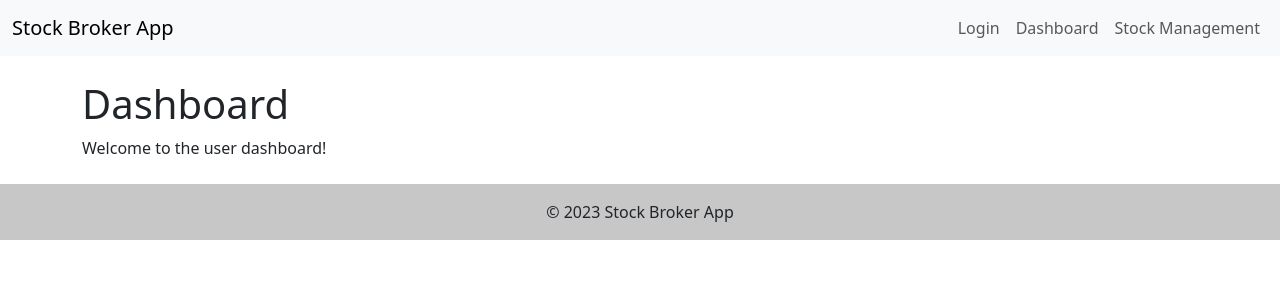
After one commit to ekrosenberg/Final_Stocks, a Flask app: page /user_dashboard in a window 1280 px wide. The commit adds this page. Shown: the top 300 px of the page. Run offline with Flask 3, Linux system fonts and the light colour scheme; some libraries are stand-ins or nearby versions.

Commit message:
Re-structured admin/user dashboard and stock management. App route upgraded and HTML updates

```diff
--- a/app.py
+++ b/app.py
@@ -1,24 +1,42 @@
+#Initial imports
+
 from flask import Flask, render_template
 from flask_bootstrap import Bootstrap5
 
 app = Flask(__name__)
 bootstrap = Bootstrap5(app)
 
-@app.route('/')
-def base():
-    return render_template('base.html')
-
-@app.route('/dashboard')
-def dashboard():
-    return render_template('dashboard.html')
+#Shared login HTML pages between users and admins
 
 @app.route('/login')
 def login():
     return render_template('login.html')
 
-@app.route('/stock_management')
-def stock_management():
-    return render_template('stock_management.html')
+@app.route('/')
+def base():
+    return render_template('base.html')
+
+#User-exclusive app route pages
+
+@app.route('/user_dashboard')
+def user_dashboard():
+    return render_template('user_dashboard.html')
+
+@app.route('/user_stock_management')
+def user_stock_management():
+    return render_template('user_stock_management.html')
+
+#Admin-exclusive app route pages
+
+@app.route('/admin_dashboard')
+def admin_dashboard():
+    return render_template('admin_dashboard.html')
+
+@app.route('/admin_stock_management')
+def admin_stock_management():
+    return render_template('admin_stock_management.html')
+
+#Ending block
 
 if __name__ == '__main__':
     app.run(debug=True)
--- /dev/null
+++ b/templates/admin_stock_management.html
@@ -0,0 +1,6 @@
+{% extends "base.html" %}
+{% block title %}Stock Management{% endblock %}
+{% block content %}
+<h1>Stock Management</h1>
+<p>Welcome to the admin stock management page.</p>
+{% endblock %}
--- a/templates/base.html
+++ b/templates/base.html
@@ -21,10 +21,10 @@
                         <a class="nav-link" href="{{ url_for('login') }}">Login</a>
                     </li>
                     <li class="nav-item">
-                        <a class="nav-link" href="{{ url_for('dashboard') }}">Dashboard</a>
+                        <a class="nav-link" href="{{ url_for('user_dashboard') }}">Dashboard</a>
                     </li>
                     <li class="nav-item">
-                        <a class="nav-link" href="{{ url_for('stock_management') }}">Stock Management</a>
+                        <a class="nav-link" href="{{ url_for('user_stock_management') }}">Stock Management</a>
                     </li>
                 </ul>
             </div>
--- /dev/null
+++ b/templates/user_dashboard.html
@@ -0,0 +1,6 @@
+{% extends "base.html" %}
+{% block title %}Dashboard{% endblock %}
+{% block content %}
+<h1>Dashboard</h1>
+<p>Welcome to the user dashboard!</p>
+{% endblock %}
--- a/templates/stock_management.html
+++ b/templates/user_stock_management.html
@@ -2,5 +2,5 @@
 {% block title %}Stock Management{% endblock %}
 {% block content %}
 <h1>Stock Management</h1>
-<p>Welcome to the stock management page.</p>
+<p>Welcome to the user stock management page.</p>
 {% endblock %}
```
Also changed, not shown: templates/admin_dashboard.html (renamed from templates/dashboard.html).
